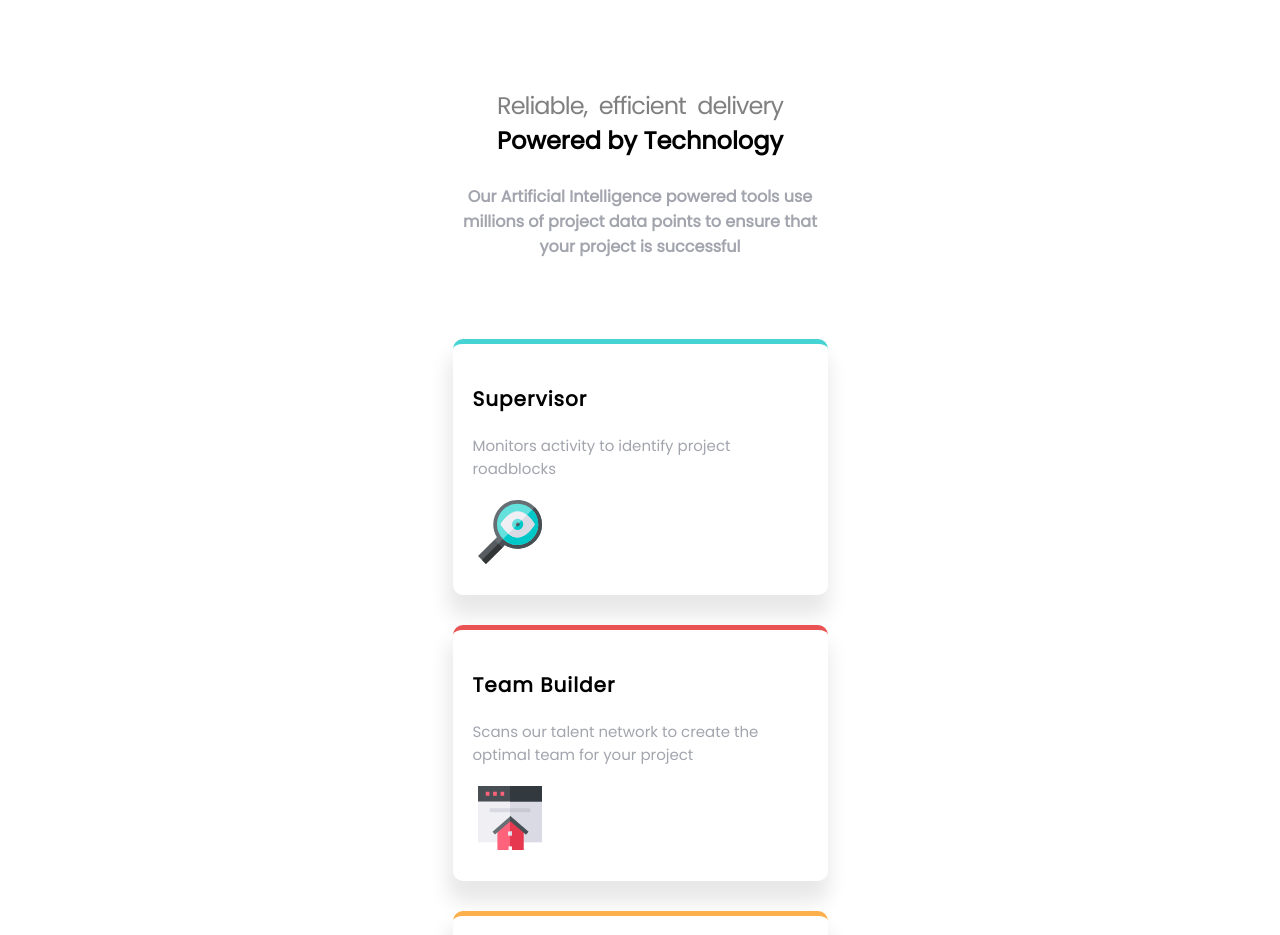
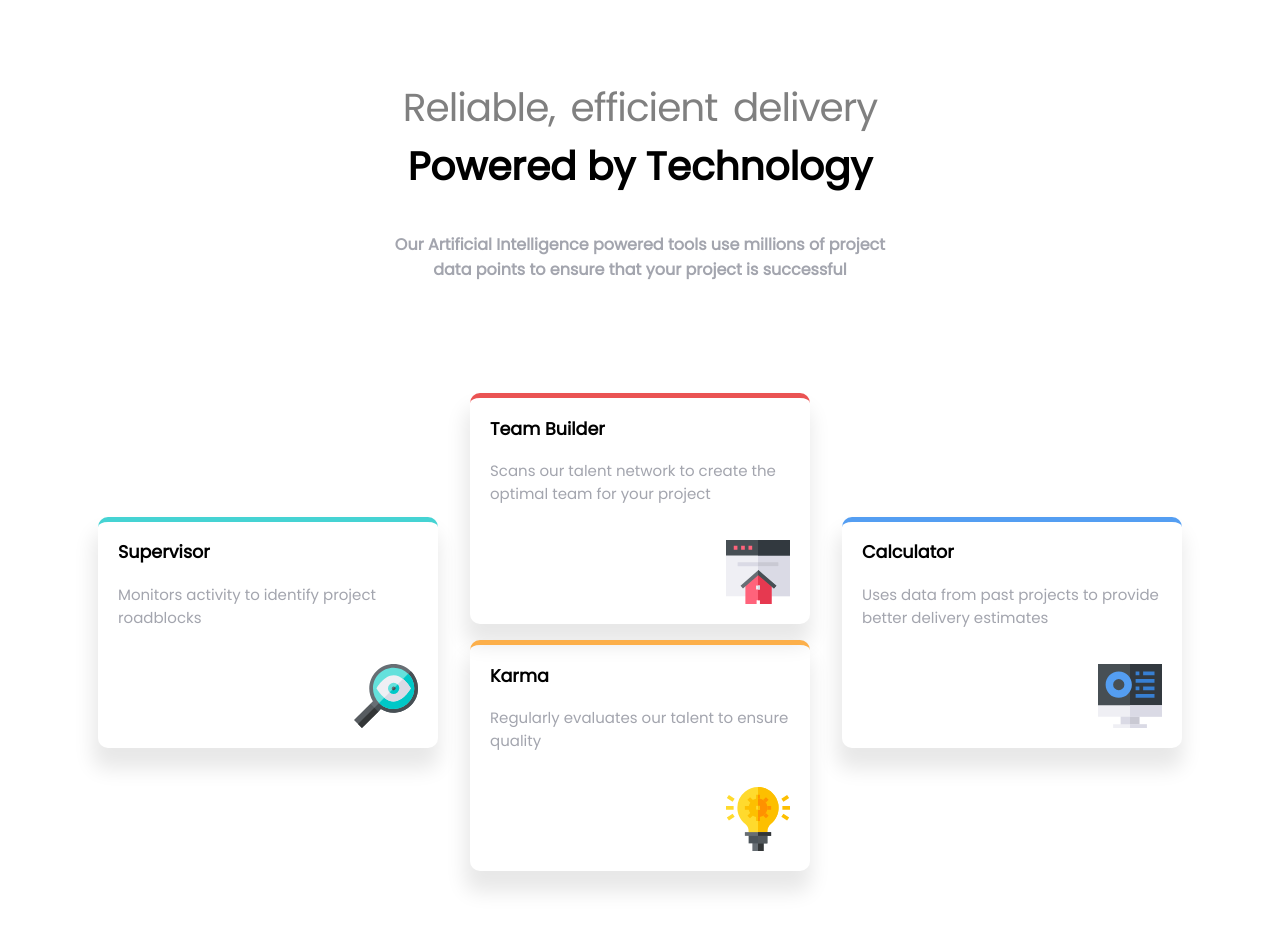
Before and after one commit to domkoder/four-card, a plain HTML site: page index.html in a window 1280 px wide. Shown: the top 935 px of the page. Drawn offline with Linux system fonts and the light colour scheme.

Commit message:
Done with the desktop-design

```diff
--- a/index.html
+++ b/index.html
@@ -33,32 +33,42 @@
           that your project is successful
         </p>
       </div>
+      <div id="second-div">
         <div id="box-1" class="box">
           <h3>Supervisor</h3>
           <p>Monitors activity to identify project roadblocks</p>
           <img src="images/icon-supervisor.svg" alt="Supervisor" />
+          <div class="clear"></div>
         </div>
+
+        <div class="test">
           <div id="box-2" class="box">
             <h3>Team Builder</h3>
             <p>Scans our talent network to create the optimal team for your project</p>
             <img src="images/icon-team-builder.svg" alt="Team Builder" />
+            <div class="clear"></div>
           </div>
+
           <div id="box-3" class="box">
             <h3>Karma</h3>
             <p>Regularly evaluates our talent to ensure quality</p>
             <img src="images/icon-karma.svg" alt="Karma" />
+            <div class="clear"></div>
+          </div>
         </div>
 
         <div id="box-4" class="box">
           <h3>Calculator</h3>
           <p>Uses data from past projects to provide better delivery estimates</p>
           <img src="images/icon-calculator.svg" alt="Calculator" />
+          <div class="clear"></div>
+        </div>
       </div>
       <footer>
         <p class="attribution">
           Challenge by
           <a href="https://www.frontendmentor.io?ref=challenge" target="_blank">Frontend Mentor</a>.
-          Coded by <a href="#">@span_tag</a>.
+          Coded by <a href="https://twitter.com/span_tag">@span_tag</a>.
         </p>
       </footer>
     </div>
--- a/style.css
+++ b/style.css
@@ -8,7 +8,6 @@ body {
   max-width: 375px;
   padding: 30px;
   margin: auto;
-  /* border: 1px solid black; */
 }
 
 .container #first-div {
@@ -21,7 +20,7 @@ body {
   font-size: 24px;
   font-weight: 600;
 }
-.container h1 span {
+.container #first-div h1 span {
   letter-spacing: -1px;
   word-spacing: 6px;
   font-weight: 100;
@@ -35,38 +34,81 @@ body {
   padding: 10px;
 }
 
-.container .box {
-  /* border: 1px solid black; */
+.container #second-div .box {
   border-radius: 10px;
   margin-bottom: 30px;
-  padding: 20px;
+  padding: 0 20px 0 20px;
   box-shadow: -2px 18px 20px 3px hsl(0, 0%, 91%);
 }
 
-.container .box h3 {
+.container #second-dv .box h3 {
   font-size: 20px;
   letter-spacing: 1px;
 }
 
-.container .box p {
+.container #second-div .box p {
   color: hsl(229, 6%, 66%);
 }
 
-.container #box-1 {
+.container #second-div #box-1 {
   border-top: 5px solid hsl(180, 62%, 55%);
 }
 
-.container #box-2 {
+.container #second-div #box-2 {
   border-top: 5px solid hsl(0, 78%, 62%);
 }
 
-.container #box-3 {
+.container #second-div #box-3 {
   border-top: 5px solid hsl(34, 97%, 64%);
 }
 
-.container #box-4 {
+.container #second-div #box-4 {
   border-top: 5px solid hsl(212, 86%, 64%);
 }
-.container .box img {
-  padding: 5px;
+.container #second-div .box img {
+  padding: 20px 0px 20px 10px;
+  float: right;
 }
+.clear {
+  clear: both;
+}
+
+@media (min-width: 1024px) {
+  .container {
+    max-width: 1440px;
+    padding: 30px;
+    margin: auto;
+  }
+
+  .container #first-div {
+    width: 550px;
+    margin: 40px auto 40px auto;
+  }
+
+  .container #first-div h1 {
+    font-size: 39px;
+  }
+
+  .container h1 span {
+    word-spacing: 15px;
+  }
+
+  .container #second-div {
+    display: flex;
+    justify-content: center;
+    height: 600px;
+    align-items: center;
+  }
+
+  .container #second-div .box {
+    margin: 1rem;
+    width: 250px;
+  }
+}
+
+@media (min-width: 1026px) {
+  .container #second-div .box {
+    margin: 1rem;
+    width: 300px;
+  }
+}
```
Lines whose indentation alone changed are shown as unchanged.
